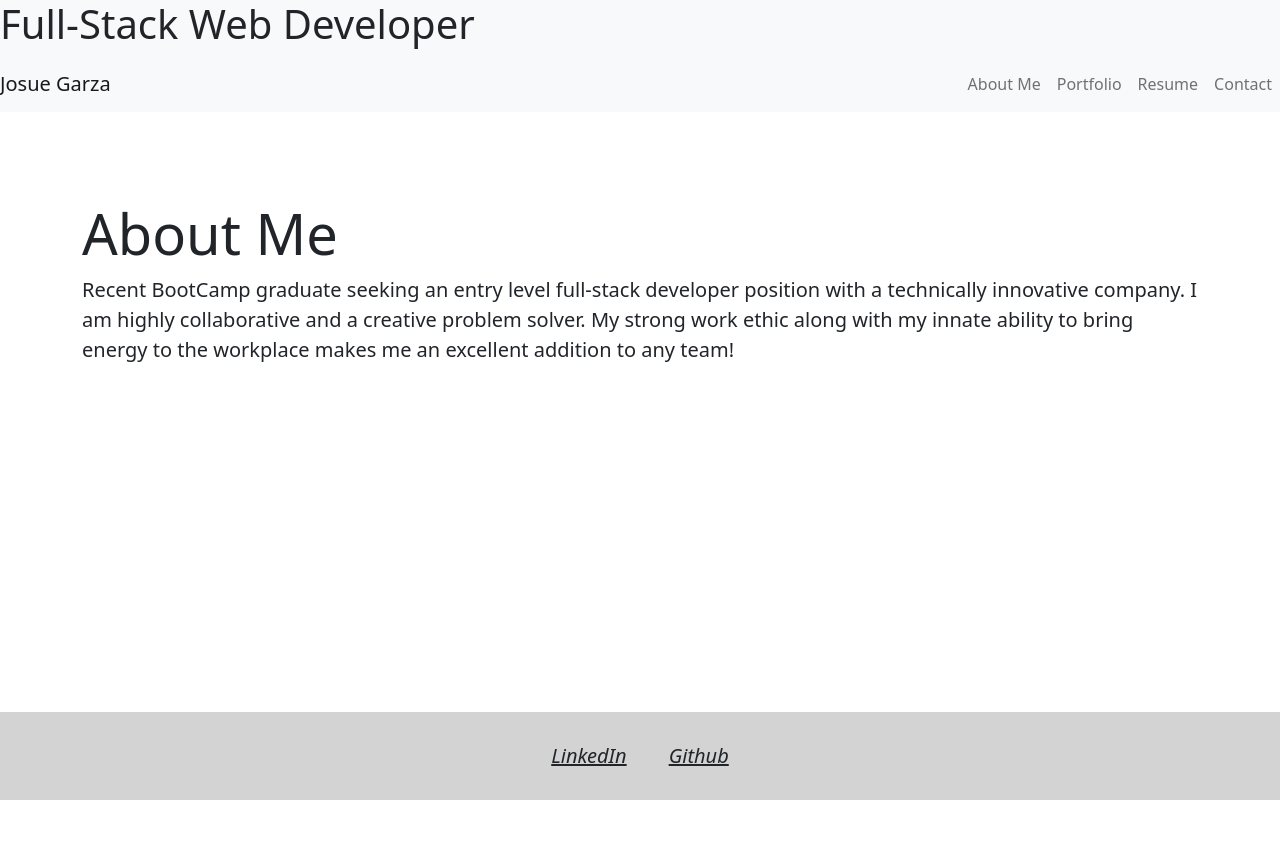
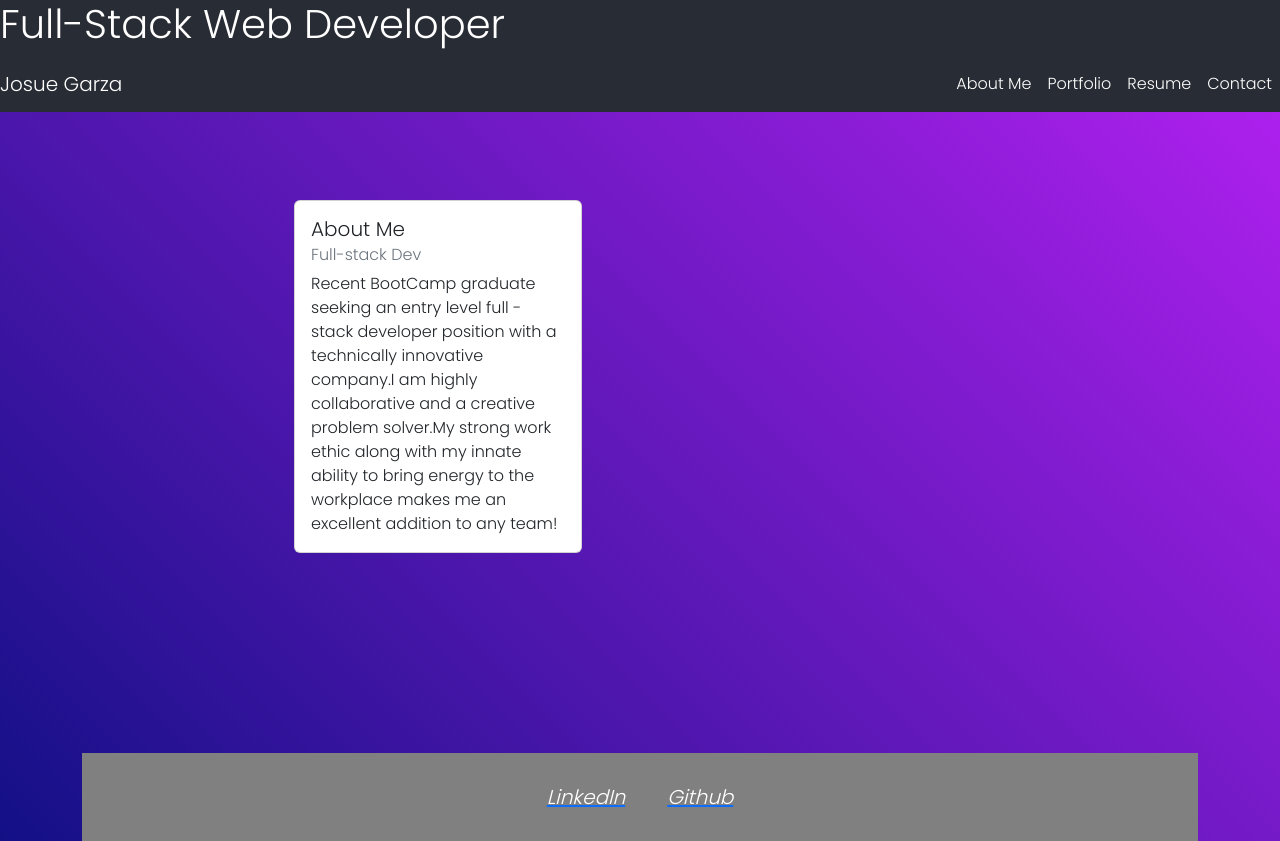
Before and after one commit to GarzaNate/React-Portfolio, a React (Create React App) app: page / in a window 1280 px wide. Before the commit the page ends 800 px from the top, so only its background shows below. Built offline with nearby package versions, Linux system fonts and the light colour scheme.

Commit message:
changes to format and styling

```diff
--- a/src/App.css
+++ b/src/App.css
@@ -1,4 +1,11 @@
 /* Default CSS */
+@import url('https://fonts.googleapis.com/css2?family=Poppins:wght@300&display=swap');
+
+
+:root {
+  --primary-color: #131086;
+  --secondary-color: #b621f3;
+}
 
 * {
   margin: 0;
@@ -6,28 +13,53 @@
   box-sizing: border-box;
 }
 
-html {
-  scroll-behavior: smooth;
-  scroll-padding-top: 75px;
+body {
+  font-weight: 400;
+  font-family: 'Poppins', sans-serif;
+  overflow-x: hidden;
+  position: relative;
+  background: linear-gradient(45deg, #131086, #b621f3 );
 }
 
-body {
-  font-weight: 400;
-  overflow-x: hidden;
-  position: relative;
-  /* background-color: #121212 !important;
-  color: #fff !important;  */
+main {
+  margin: 25vh;
+}
+
+footer {
+  background-color: #808080;
 }
 
 
-main {
-  margin-top: 25vh;
+.nav-background {
+  background-color: #282c34;
+  color: #fff;
 }
+
+.about-card {
+  background-color: lightgrey;
+  opacity: .3;
+  justify-content: center;
+}
+
+.link {
+  color: #fff;
+}
+
+
+
+
+
+
+
+
+
+
 
 
 
 .App {
   text-align: center;
+  justify-content: center;
 }
 
 .App-logo {
--- a/src/App.js
+++ b/src/App.js
@@ -32,7 +32,7 @@ function App() {
   };
 
   return (
-    <div>
+    <div className="container">
       <Header currentPage={currentPage} setCurrentPage={setCurrentPage}>
       </Header>
       <main>
--- a/src/components/About.js
+++ b/src/components/About.js
@@ -3,12 +3,12 @@ import React from "react";
 function About() {
 
     return (
-        <div>
-            <div className="jumbotron jumbotron-fluid">
-                <div className="container">
-                    <h1 className="display-4">About Me</h1>
-                    <p className="lead">Recent BootCamp graduate seeking an entry level full-stack developer position with a technically innovative company. I am highly collaborative and a creative problem solver. My strong work ethic along with my innate ability to bring energy to the workplace makes me an excellent addition to any team!
-                    </p>
+        <div className="container ">
+            <div className="card" style={{width: "18rem"}}>
+                <div className="card-body">
+                    <h5 className="card-title">About Me</h5>
+                    <h6 className="card-subtitle mb-2 text-muted">Full-stack Dev</h6>
+                    <p className="card-text">Recent BootCamp graduate seeking an entry level full - stack developer position with a technically innovative company.I am highly collaborative and a creative problem solver.My strong work ethic along with my innate ability to bring energy to the workplace makes me an excellent addition to any team!</p>
                 </div>
             </div>
         </div>
--- a/src/components/Contact.js
+++ b/src/components/Contact.js
@@ -1,24 +1,63 @@
-import React from "react";
+import React, { useState } from "react";
+import validateEmail from '../utils/helpers';
 
 function Contact() {
+
+    const [formState, setFormState] = useState({
+        name: '',
+        email: '',
+        message: '',
+    });
+
+    const [errorMessage, setErrorMessage] = useState('');
+    const { email, name, message} = formState;
+
+    const handleSubmit = (event) => {
+        event.preventDefault();
+        if (!errorMessage) {
+            console.log('Submit Form', formState)
+        }
+    };
+
+    const handleChange = (event) => {
+        if (event.target.name === 'email') {
+            const isValid = validateEmail(event.target.value);
+            if (!isValid) {
+              setErrorMessage('Your email is invalid.');
+            } else {
+              setErrorMessage('');
+            }
+          } else {
+            if (!event.target.value.length) {
+              setErrorMessage(`${event.target.name} is required.`);
+            } else {
+              setErrorMessage('');
+            }
+          }
+          if (!errorMessage) {
+            setFormState({ ...formState, [event.target.name]: event.target.value });
+            console.log('Handle Form', formState);
+          }
+    }
+
+
     return (
         <div>
-            <div className="card" style={{width: "auto"}}>
-                <div className="card-body">
-                    <h5 className="card-title">Contact Me!</h5>
-                    <p className="card-text">Here are a few ways to get in contact with me.</p>
+            <form className="container" onSubmit={handleSubmit}>
+                <div className="form-group">
+                    <label for="exampleFormControlInput1" defaultValue={name}>Name</label>
+                    <input onBlur={handleChange} type="name" className="form-control" id="exampleFormControlInput1" placeholder="John Doe"></input>
                 </div>
-                <ul className="list-group list-group-flush">
-                    <li className="list-group-item">Email</li>
-                    <li className="list-group-item">Phone</li>
-                    <li className="list-group-item">LinkedIn</li>
-                    <li className="list-group-item">...</li>
-                </ul>
-                <div className="card-body">
-                    <a href="#" className="card-link">Card link</a>
-                    <a href="#" className="card-link">Another link</a>
+                <div className="form-group">
+                    <label for="exampleFormControlInput1" defaultValue={email}>Email address</label>
+                    <input onBlur={handleChange}type="email" className="form-control" id="exampleFormControlInput1" placeholder="name@example.com"></input>
                 </div>
-            </div>
+                <div className="form-group">
+                    <label for="exampleFormControlTextarea1">Leave a message!</label>
+                    <textarea onBlur={handleChange}className="form-control" id="exampleFormControlTextarea1" rows="3" defaultValue={message}></textarea>
+                </div>
+                <button type="submit" class="btn btn-primary">Submit</button>
+            </form>
         </div>
     )
 }
--- a/src/components/Footer.js
+++ b/src/components/Footer.js
@@ -5,22 +5,22 @@ import React from "react";
 function Footer() {
 
     return (
-        <div className="fixed-bottom">
-            <footer className=" footer text-center text-white" style={{ backgroundColor: "light" }}>
-                <div className="text-center text-dark p-3" style={{ backgroundColor: "lightgray" }}>
+        <div className="">
+            <footer className=" footer text-center text-white" >
+                <div className="text-center p-3">
                     <a
-                        className="btn btn-link btn-floating btn-lg text-dark m-1"
+                        className="btn btn-link btn-floating btn-lg m-1"
                         href="https://www.linkedin.com/in/josue-garza-b8b47623b/"
                         role="button"
                         data-mdb-ripple-color="dark"
-                    ><i className="fab fa-linkedin">LinkedIn</i>
+                    ><i className="fab fa-linkedin link">LinkedIn</i>
                     </a>
                     <a
-                        className="btn btn-link btn-floating btn-lg text-dark m-1"
+                        className="btn btn-link btn-floating btn-lg m-1"
                         href="https://github.com/GarzaNate"
                         role="button"
                         data-mdb-ripple-color="dark"
-                    ><i className="fab fa-github">Github</i>
+                    ><i className="fab fa-github link">Github</i>
                     </a>
                 </div>
 
--- a/src/components/Header.js
+++ b/src/components/Header.js
@@ -6,7 +6,7 @@ function Header({ pages, currentPage, setCurrentPage }) {
 
     return (
         <div className="fixed-top">
-            <header className="bg-light">
+            <header className="nav-background">
                 <h1>Full-Stack Web Developer</h1>
                 <NavBar currentPage={currentPage} setCurrentPage={setCurrentPage} />
             </header>
--- a/src/components/Portfolio.js
+++ b/src/components/Portfolio.js
@@ -4,8 +4,7 @@ import Project from "./Project";
 
 function Portfolio() {
     return (
-        <div>
-            <p>Here are a few projects I've made!</p>
+        <div className="container">
             <Project />
         </div>
     )
--- a/src/components/Project.js
+++ b/src/components/Project.js
@@ -1,10 +1,10 @@
 import React from "react";
 import dreamJob from '../assets/images/dreamJob.png';
-import eCommerce from'../assets/images/eCommerceRoute.png';
-import employeeTracker from'../assets/images/employeeTracker.png';
+import eCommerce from '../assets/images/eCommerceRoute.png';
+import employeeTracker from '../assets/images/employeeTracker.png';
 import textEditor from '../assets/images/jateTextEditor.png';
 import noteTaker from '../assets/images/noteTakerApp.png';
-import  teamGenerator from '../assets/images/teamGenerator.png';
+import teamGenerator from '../assets/images/teamGenerator.png';
 
 
 // an array of projects
@@ -55,7 +55,9 @@ function Project() {
     return (
         <div className="container">
             {projects.map((projects) =>
-            <div className="card" style={{"width": "18rem"}}>
+                <div className="row">
+                    <div className="col">
+                        <div className="card" style={{ "width": "18rem" }}>
                             <div className="card-body">
                                 <h5 className="card-title">{projects.name}</h5>
                             </div>
@@ -64,6 +66,8 @@ function Project() {
                                 <a href="#" className="card-link">Github Repo</a>
                                 <a href="#" className="card-link">Deployed Link</a>
                             </div>
+                        </div>
+                    </div>
                 </div>)}
         </div>
     )
--- a/src/components/navBar.js
+++ b/src/components/navBar.js
@@ -4,9 +4,9 @@ function NavBar({ currentPage, setCurrentPage }) {
   // const pages = ["About", "Portfolio", "Resume", "Contact"]
 
   return (
-    <nav className="navbar navbar-expand-lg navbar-light bg-light d-flex justify-content-center">
+    <nav className="navbar navbar-expand-lg d-flex justify-content-center nav-background">
       <div >
-      <a className="navbar-brand me-auto" href="#about" onClick= {() => setCurrentPage("about")}>Josue Garza</a>
+      <a className="navbar-brand me-auto link" href="#about" onClick= {() => setCurrentPage("about")}>Josue Garza</a>
       </div>
       <button className="navbar-toggler" type="button" data-toggle="collapse" data-target="#navbarSupportedContent" aria-controls="navbarSupportedContent" aria-expanded="false" aria-label="Toggle navigation">
         <span className="navbar-toggler-icon"></span>
@@ -15,16 +15,16 @@ function NavBar({ currentPage, setCurrentPage }) {
       <div className="collapse navbar-collapse justify-content-end" id="navbarSupportedContent">
         <ul className="navbar-nav">
           <li className="nav-item active">
-            <a className="nav-link" href="#about" onClick= {() => setCurrentPage("about")}>About Me</a>
+            <a className="nav-link link" href="#about" onClick= {() => setCurrentPage("about")}>About Me</a>
           </li>
           <li className="nav-item">
-            <a className="nav-link" href="#portfolio" onClick= {() => setCurrentPage("portfolio")}>Portfolio</a>
+            <a className="nav-link link" href="#portfolio" onClick= {() => setCurrentPage("portfolio")}>Portfolio</a>
           </li>
           <li className="nav-item">
-            <a className="nav-link" href="#resume" onClick={() => setCurrentPage("resume")}>Resume</a>
+            <a className="nav-link link" href="#resume" onClick={() => setCurrentPage("resume")}>Resume</a>
           </li>
           <li className="nav-item">
-            <a className="nav-link" href="#contact" onClick={() => setCurrentPage("contact")}>Contact</a>
+            <a className="nav-link link" href="#contact" onClick={() => setCurrentPage("contact")}>Contact</a>
           </li>
         </ul>
       </div>
--- /dev/null
+++ b/src/utils/helpers.js
@@ -0,0 +1,4 @@
+export  default function validateEmail(email) {
+    var re = /^(([^<>()[\]\\.,;:\s@"]+(\.[^<>()[\]\\.,;:\s@"]+)*)|(".+"))@((\[[0-9]{1,3}\.[0-9]{1,3}\.[0-9]{1,3}\.[0-9]{1,3}\])|(([a-zA-Z\-0-9]+\.)+[a-zA-Z]{2,}))$/;
+    return re.test(String(email).toLowerCase());
+  }
```
Lines whose indentation alone changed are shown as unchanged.
